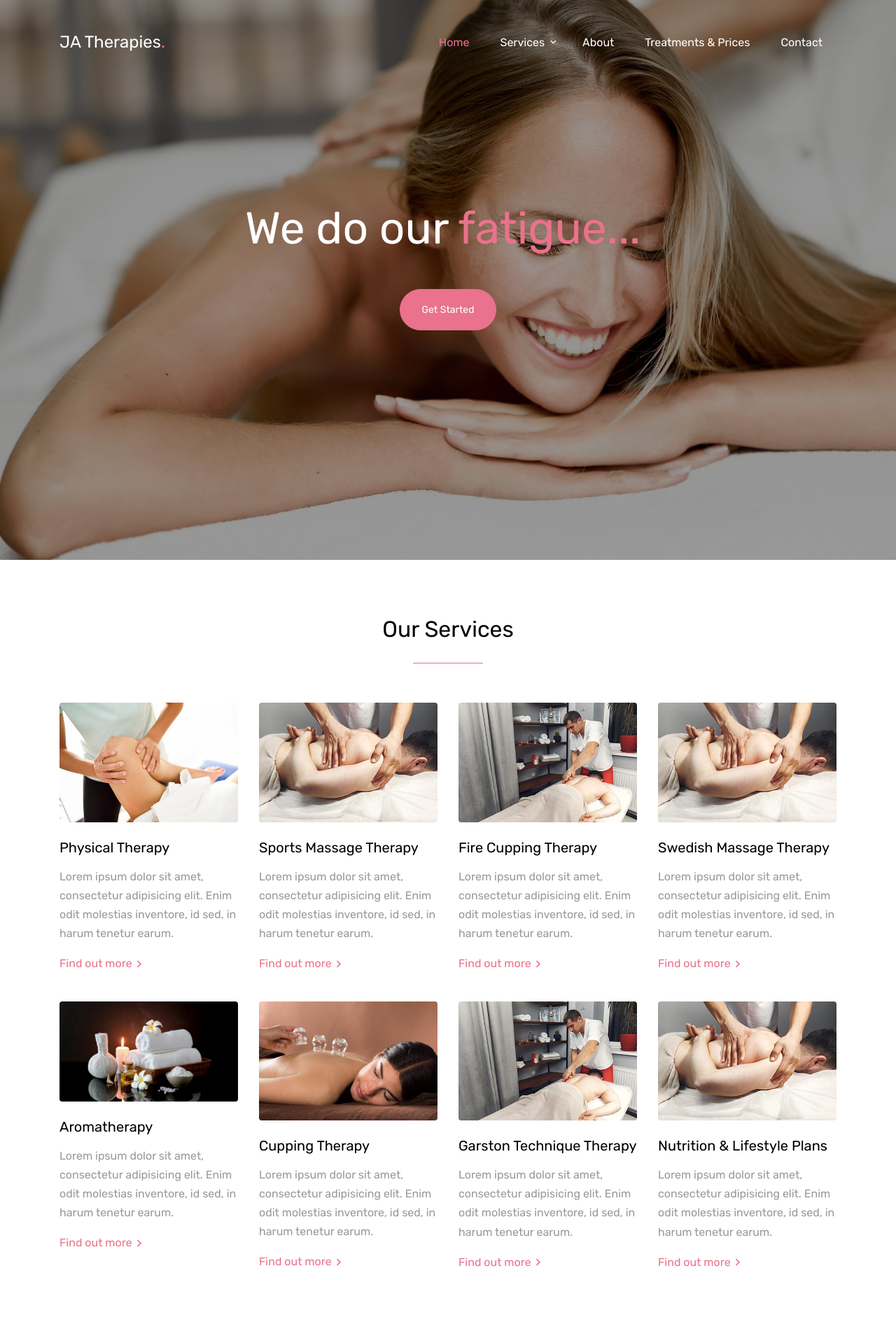
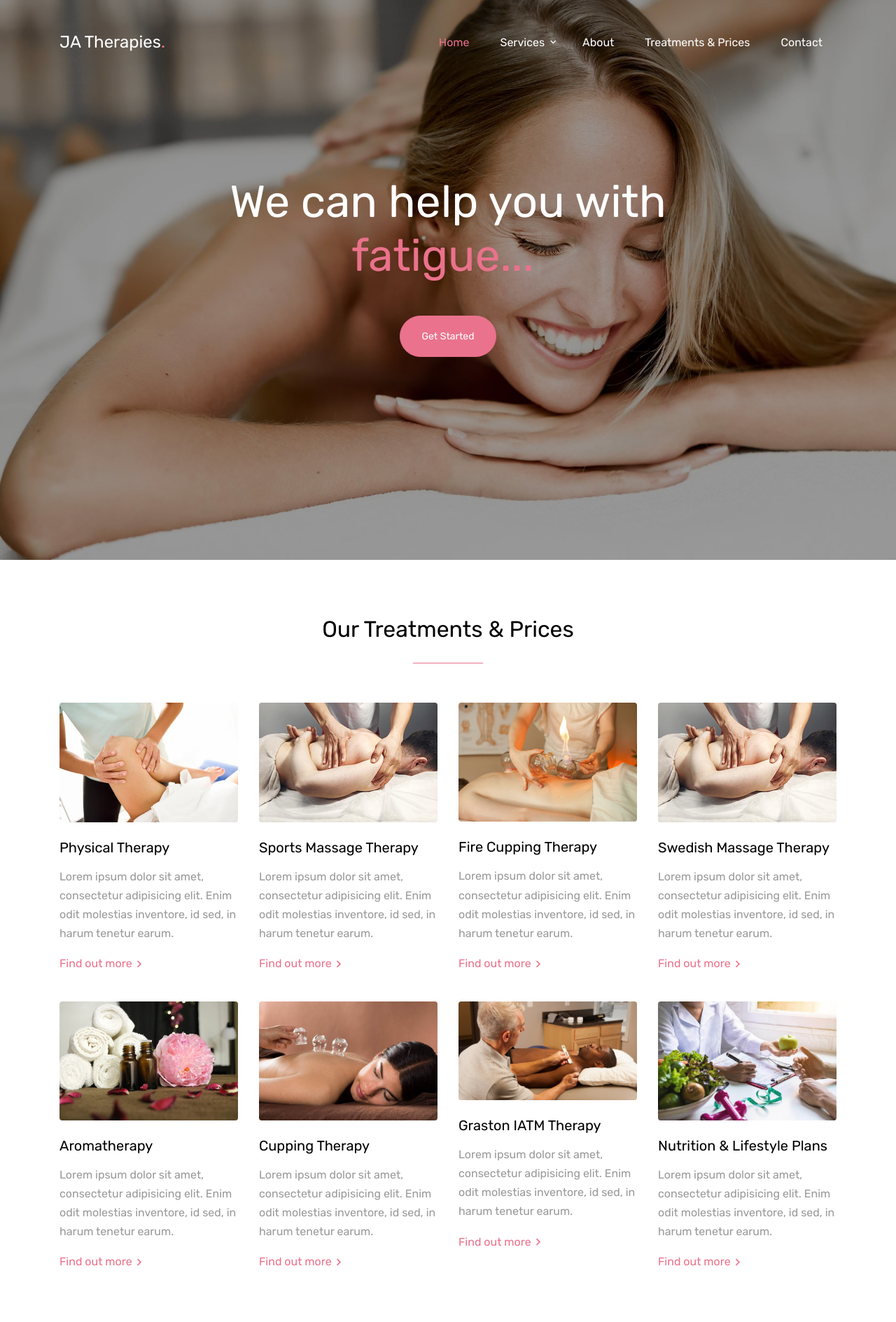
Before and after one commit to moshabbir-dotcom/Portfolio-Project-4, a Django app: page /prices.html/ in a window 1280 px wide. Shown: the top 1889 px of the page at 70% size. Run offline with Django 3.2, Linux system fonts and the light colour scheme; some libraries are stand-ins or nearby versions; some web fonts are replaced.

Commit message:
alternate hero images and hero text animations

```diff
--- a/mainsite/templates/about.html
+++ b/mainsite/templates/about.html
@@ -4,7 +4,7 @@
 {% block meta_description %}JA Therapies, Massage, Sports Therapy, Aromatherapy, Cupping, Hijama, Twickenham{% endblock %}
 {% block content %}
 
-<div class="site-blocks-cover overlay" style="background-image: url({% static 'mainsite/images/hero_bg_1.jpg' %});" data-aos="fade" data-stellar-background-ratio="0.5">
+<div class="site-blocks-cover overlay" style="background-image: url({% static 'mainsite/images/hero_bg_2.jpg' %});" data-aos="fade" data-stellar-background-ratio="0.5">
     <div class="container">
       <div class="row align-items-center justify-content-center text-center">
 
@@ -12,7 +12,7 @@
 
           <div class="row justify-content-center mb-4">
             <div class="col-md-10 text-center">
-              <h1 data-aos="fade-up" class="mb-5">We have solutions for your <span class="typed-words"></span></h1>
+              <h1 data-aos="fade-up" class="mb-5">We can help you with  <span class="typed-words"></span></h1>
 
               <p data-aos="fade-up" data-aos-delay="100"><a href="#" class="btn btn-primary btn-pill">Get Started</a></p>
             </div>
--- a/mainsite/templates/contact.html
+++ b/mainsite/templates/contact.html
@@ -4,7 +4,7 @@
 {% block meta_description %}JA Therapies, Massage, Sports Therapy, Aromatherapy, Cupping, Hijama, Twickenham{% endblock %}
 {% block content %}
 
-<div class="site-blocks-cover overlay" style="background-image: url({% static 'mainsite/images/hero_bg_1.jpg' %});" data-aos="fade" data-stellar-background-ratio="0.5">
+<div class="site-blocks-cover overlay" style="background-image: url({% static 'mainsite/images/hero_bg_2.jpg' %});" data-aos="fade" data-stellar-background-ratio="0.5">
   <div class="container">
     <div class="row align-items-center justify-content-center text-center">
 
@@ -107,7 +107,7 @@
 </div>
 
 
-<div class="mt-5 block-cta-1 primary-overlay" style="background-image: url({% static 'mainsite/images/hero_bg_2.jpg' %});">
+<div class="mt-5 block-cta-1 primary-overlay" style="background-image: url({% static 'mainsite/images/hero_bg_1.jpg' %});">
   <div class="container">
     <div class="row align-items-center justify-content-between">
       <div class="col-lg-7 mb-4 mb-lg-0">
--- a/mainsite/templates/prices.html
+++ b/mainsite/templates/prices.html
@@ -5,7 +5,7 @@
 {% block content %}
 
 
-    <div class="site-blocks-cover overlay" style="background-image: url(images/hero_bg_1.jpg);" data-aos="fade" data-stellar-background-ratio="0.5">
+    <div class="site-blocks-cover overlay" style="background-image: url({% static 'mainsite/images/hero_bg_1.jpg' %});" data-aos="fade" data-stellar-background-ratio="0.5">
       <div class="container">
         <div class="row align-items-center justify-content-center text-center">
 
@@ -13,7 +13,7 @@
 
             <div class="row justify-content-center mb-4">
               <div class="col-md-10 text-center">
-                <h1 data-aos="fade-up" class="mb-5">We do our  <span class="typed-words"></span></h1>
+                <h1 data-aos="fade-up" class="mb-5">We can help you with  <span class="typed-words"></span></h1>
 
                 <p data-aos="fade-up" data-aos-delay="100"><a href="#" class="btn btn-primary btn-pill">Get Started</a></p>
               </div>
@@ -32,7 +32,7 @@
       <div class="container">
         <div class="row mb-5">
           <div class="col-md-12 text-center">
-            <h2 class="site-section-heading text-center font-secondary text-black">Our Services</h2>
+            <h2 class="site-section-heading text-center font-secondary text-black">Our Treatments & Prices</h2>
           </div>
         </div>
         <div class="row">
@@ -54,7 +54,7 @@
           </div>
           <div class="mb-4 mb-lg-4 col-sm-6 col-md-6 col-lg-3">
             <div class="block-service-1-card">
-              <a href="#" class="thumbnail-link d-block mb-4"><img src="images/img_2.jpg" alt="Image" class="img-fluid"></a>
+              <a href="#" class="thumbnail-link d-block mb-4"><img src="{% static 'mainsite/images/firecupping.jpg' %}" alt="Image" class="img-fluid"></a>
               <h3 class="block-service-1-heading mb-3"><a href="#">Fire Cupping Therapy</a></h3>
               <div class="block-service-1-excerpt"><p>Lorem ipsum dolor sit amet, consectetur adipisicing elit. Enim odit molestias inventore, id sed, in harum tenetur earum.</p></div>
               <p><a href="#" class="d-inline-flex align-items-center block-service-1-more"><span>Find out more</span> <span class="icon-keyboard_arrow_right icon"></span></a></p>
@@ -71,7 +71,7 @@
 
           <div class="mb-4 mb-lg-4 col-sm-6 col-md-6 col-lg-3">
             <div class="block-service-1-card">
-              <a href="#" class="thumbnail-link d-block mb-4"><img src="{% static 'mainsite/images/towels.jpg' %}" alt="Aromatherapy equipment" class="img-fluid"></a>
+              <a href="#" class="thumbnail-link d-block mb-4"><img src="{% static 'mainsite/images/essential-oils.jpg' %}" alt="Aromatherapy equipment" class="img-fluid"></a>
               <h3 class="block-service-1-heading mb-3"><a href="#">Aromatherapy</a></h3>
               <div class="block-service-1-excerpt"><p>Lorem ipsum dolor sit amet, consectetur adipisicing elit. Enim odit molestias inventore, id sed, in harum tenetur earum.</p></div>
               <p><a href="#" class="d-inline-flex align-items-center block-service-1-more"><span>Find out more</span> <span class="icon-keyboard_arrow_right icon"></span></a></p>
@@ -87,15 +87,15 @@
           </div>
           <div class="mb-4 mb-lg-4 col-sm-6 col-md-6 col-lg-3">
             <div class="block-service-1-card">
-              <a href="#" class="thumbnail-link d-block mb-4"><img src="images/img_2.jpg" alt="Image" class="img-fluid"></a>
-              <h3 class="block-service-1-heading mb-3"><a href="#">Garston Technique Therapy</a></h3>
+              <a href="#" class="thumbnail-link d-block mb-4"><img src="{% static 'mainsite/images/graston.jpg' %}" alt="Graston IATM being performed" class="img-fluid"></a>
+              <h3 class="block-service-1-heading mb-3"><a href="#">Graston IATM Therapy</a></h3>
               <div class="block-service-1-excerpt"><p>Lorem ipsum dolor sit amet, consectetur adipisicing elit. Enim odit molestias inventore, id sed, in harum tenetur earum.</p></div>
               <p><a href="#" class="d-inline-flex align-items-center block-service-1-more"><span>Find out more</span> <span class="icon-keyboard_arrow_right icon"></span></a></p>
             </div>
           </div>
           <div class="mb-4 mb-lg-4 col-sm-6 col-md-6 col-lg-3">
             <div class="block-service-1-card">
-              <a href="#" class="thumbnail-link d-block mb-4"><img src="images/img_3.jpg" alt="Image" class="img-fluid"></a>
+              <a href="#" class="thumbnail-link d-block mb-4"><img src="{% static 'mainsite/images/nutritionist.jpg' %}" alt="Nutrition consultation" class="img-fluid"></a>
               <h3 class="block-service-1-heading mb-3"><a href="#">Nutrition & Lifestyle Plans</a></h3>
               <div class="block-service-1-excerpt"><p>Lorem ipsum dolor sit amet, consectetur adipisicing elit. Enim odit molestias inventore, id sed, in harum tenetur earum.</p></div>
               <p><a href="#" class="d-inline-flex align-items-center block-service-1-more"><span>Find out more</span> <span class="icon-keyboard_arrow_right icon"></span></a></p>
```
Also changed, not shown: static/mainsite/images/essential-oils.jpg (added), static/mainsite/images/firecupping.jpg (added), static/mainsite/images/graston.jpg (added), static/mainsite/images/nutritionist.jpg (added).
